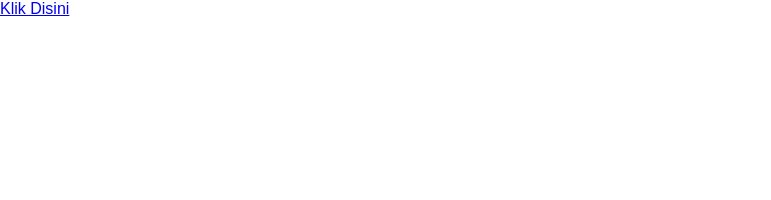
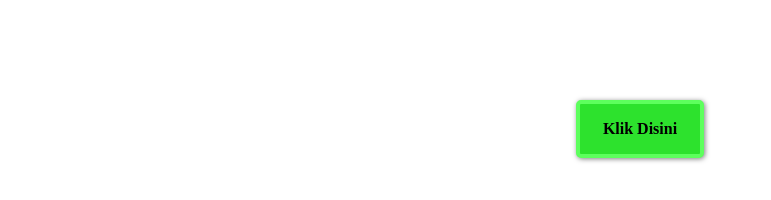
Before and after one commit to ghazthiskc19/ghazthiskc.github.io, a plain HTML site: page index.html in a window 1280 px wide. Shown: the whole page, without its empty margins (0-771 px from the left). Drawn offline with Linux system fonts and the light colour scheme.

Commit message:
memberi style pada tag a dan memberi effect hover

```diff
--- a/index.html
+++ b/index.html
@@ -8,7 +8,28 @@
         *{
             padding: 0;
             margin: 0;
-            font-family: sans-serif;
+            font-family: "Museo Slab 500";
+        }
+        a{
+            text-decoration: none;
+            color: black;
+            background-color: rgb(45, 226, 45);
+            width: 120px;
+            height: 50px;
+            display: flex;
+            margin: auto;
+            justify-content: center;
+            align-items: center;
+            margin-top: 100px;
+            border-radius: 5px;
+            box-shadow: 1px 1px 5px rgba(0,0,0,0.5);
+            border: 4px solid rgb(93, 255, 93);
+            font-weight: bold;
+        }
+        a:hover{
+            background-color: rgb(29, 129, 29);
+            border: 4px solid rgb(78, 206, 78);
+            box-shadow: 1px 1px 2.5px rgba(0,0,0,0.5)
         }
     </style>
 </head>
```
